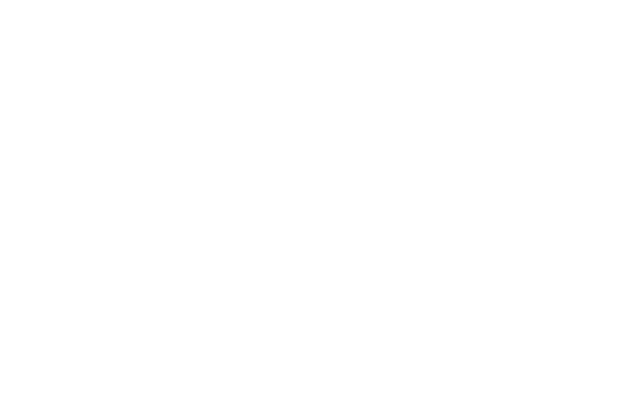
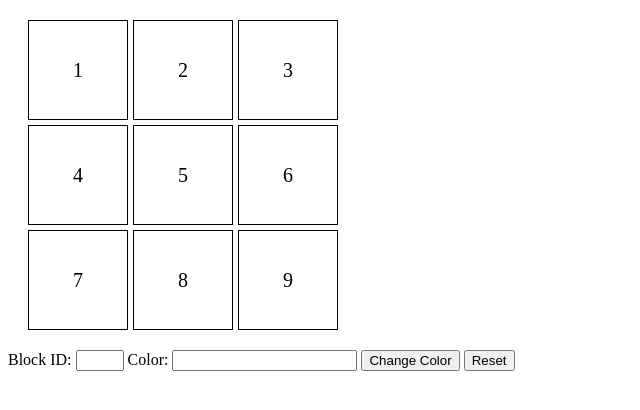
Before and after one commit to acciojob/Replit-Asian-Paints-Arpit-Jaiswal20, a website: page main.html in a window 1280 px wide. Shown: the whole page, without its empty margins (0-640 px from the left). Drawn offline with Linux system fonts and the light colour scheme.

Commit message:
created a submission

```diff
--- a/main.html
+++ b/main.html
@@ -8,6 +8,28 @@
 
 <body>
 	<!-- the entire body must be written by student -->
+	<div id="grid-container">
+
+		<div class="grid-item" id="1">1</div>
+		<div class="grid-item" id="2">2</div>
+		<div class="grid-item" id="3">3</div>
+		<div class="grid-item" id="4">4</div>
+		<div class="grid-item" id="5">5</div>
+		<div class="grid-item" id="6">6</div>
+		<div class="grid-item" id="7">7</div>
+		<div class="grid-item" id="8">8</div>
+		<div class="grid-item" id="9">9</div>
+
+	</div>
+
+	<label for="block_id">Block ID:</label>
+    <input type="number" id="block_id" min="1" max="9">
+
+    <label for="colour_id">Color:</label>
+    <input type="text" id="colour_id">
+
+    <button id="change_button">Change Color</button>
+    <button id="Reset">Reset</button>
     <script type="text/javascript" src="./script.js">
 </script>
 
--- a/script.js
+++ b/script.js
@@ -1 +1,21 @@
 //your JS code here. If required.
+
+document.getElementById("change_button").addEventListener("click", function() {
+            let blockId = document.getElementById("block_id").value;
+            let color = document.getElementById("colour_id").value;
+
+            document.querySelectorAll(".grid-item").forEach(item => {
+                item.style.backgroundColor = "transparent";
+            });
+
+            let selectedBlock = document.getElementById(blockId);
+            if (selectedBlock) {
+                selectedBlock.style.backgroundColor = color;
+            }
+        });
+
+document.getElementById("Reset").addEventListener("click", function() {
+            document.querySelectorAll(".grid-item").forEach(item => {
+                item.style.backgroundColor = "transparent";
+            });
+        });
--- a/styles.css
+++ b/styles.css
@@ -1 +1,19 @@
 /*  your css code here. If applicable */
+
+#grid-container{
+	 display: grid;
+            grid-template-columns: repeat(3, 100px);
+            grid-template-rows: repeat(3, 100px);
+            gap: 5px;
+            margin: 20px;
+
+}
+
+ .grid-item {
+            display: flex;
+            align-items: center;
+            justify-content: center;
+            border: 1px solid black;
+            font-size: 20px;
+            background-color: transparent;
+        }
```
